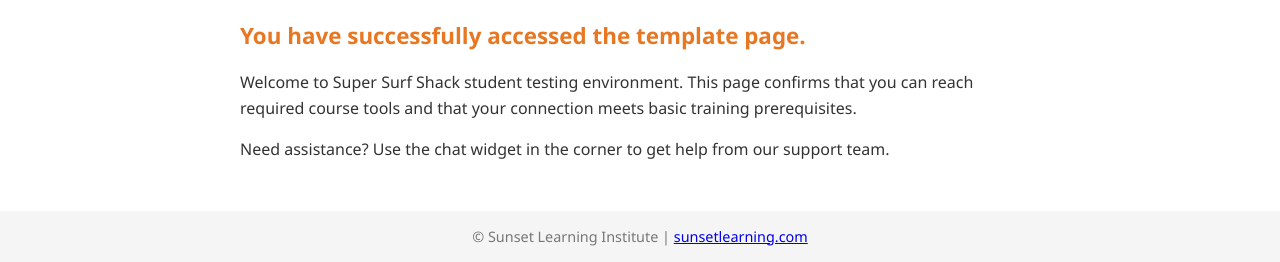
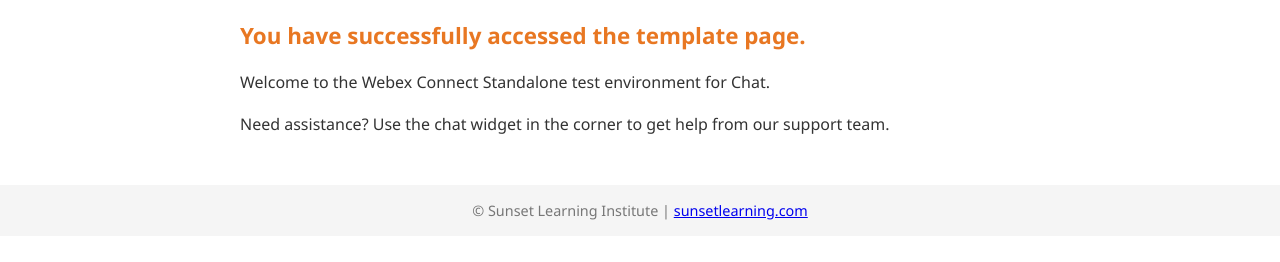
Before and after one commit to mkeutzer/chat-standalone, a plain HTML site: page default.html in a window 1280 px wide. Shown: the part 538-800 px from the top of the page. Drawn offline with Linux system fonts and the light colour scheme.

Commit message:
Change title and welcome message for Webex Connect
Updated the title and welcome message to reflect the new application name.

```diff
--- a/default.html
+++ b/default.html
@@ -3,7 +3,7 @@
   <head>
     <meta charset="utf-8" />
     <meta name="viewport" content="width=device-width, initial-scale=1" />
-    <title>Welcome to Super Surf Shack</title>
+    <title>Welcome to Webex Connect Standalone</title>
     <link rel="icon" href="https://www.sunsetlearning.com/wp-content/uploads/2017/06/favicon.png" />
 
     <!-- Brand Style -->
@@ -83,7 +83,7 @@
       />
       <h2>You have successfully accessed the template page.</h2>
       <p>
-        Welcome to Super Surf Shack student testing environment. This page confirms that you can reach required course tools and that your connection meets basic training prerequisites.
+        Welcome to the Webex Connect Standalone test environment for Chat.
       </p>
       <p>
         Need assistance? Use the chat widget in the corner to get help from our support team.
```
